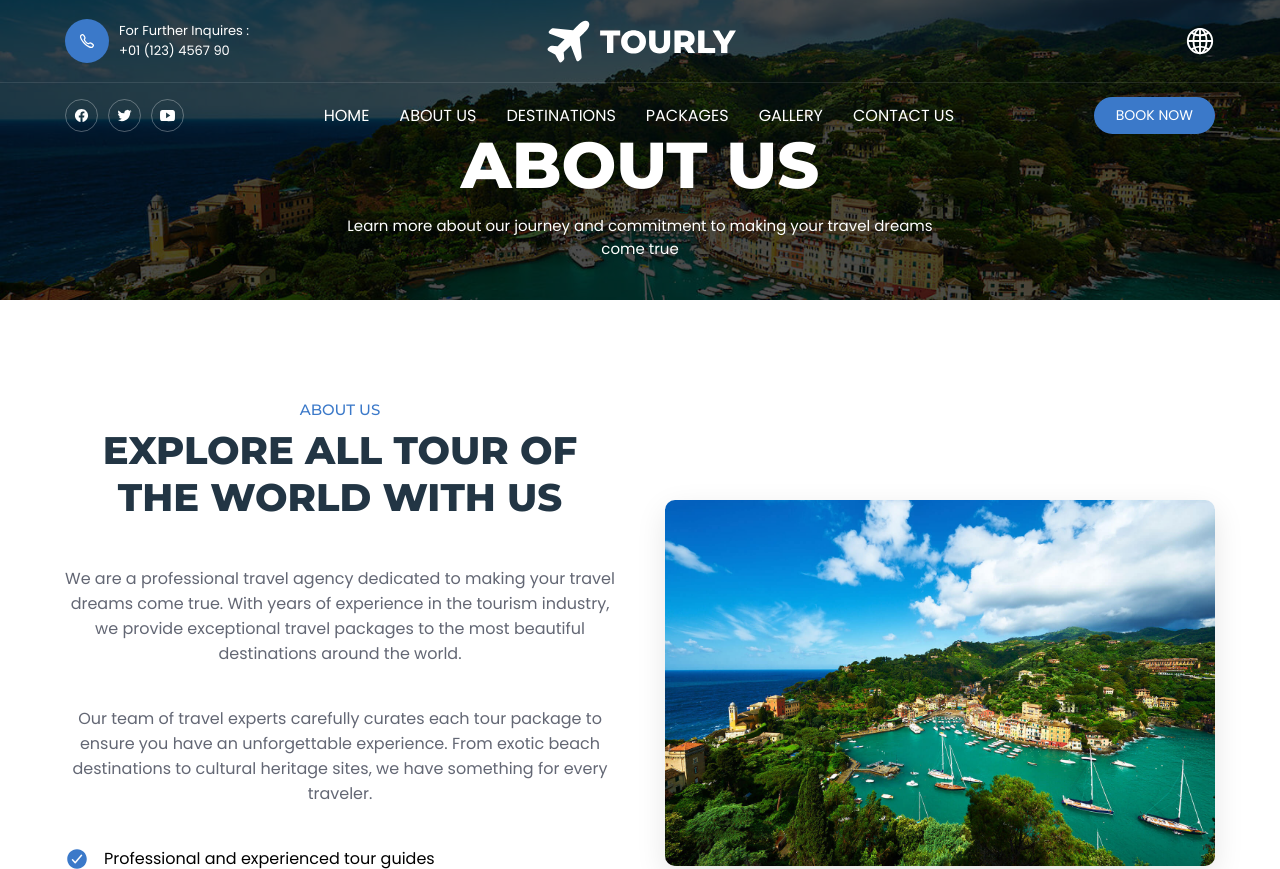
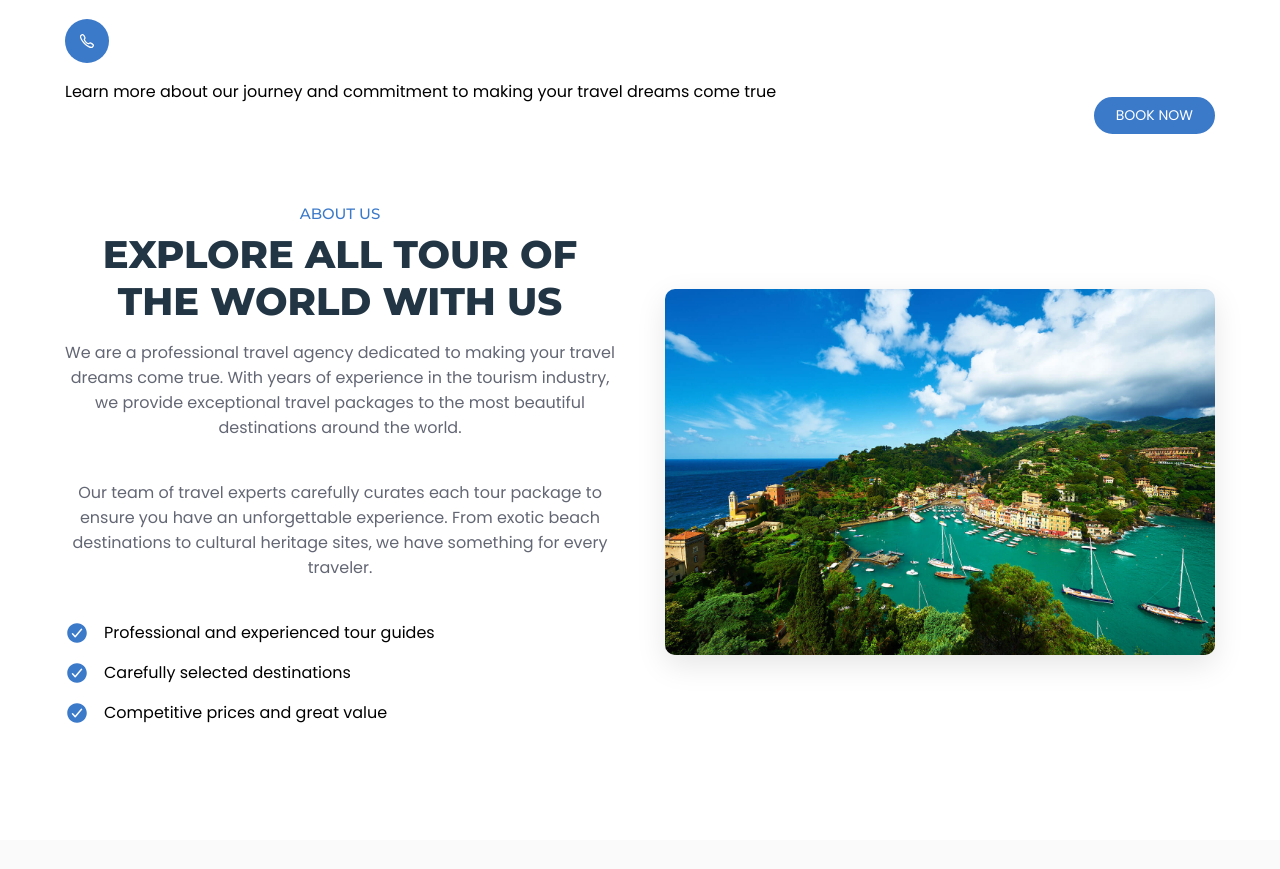
Before and after one commit to urolovforever/travel-site, a Django app: page /en/about/ in a window 1280 px wide. Shown: the top 869 px of the page. Run offline with Django 4.2, Linux system fonts and the light colour scheme.

Commit message:
fixed css file

```diff
--- a/static/css/style.css
+++ b/static/css/style.css
@@ -407,37 +407,6 @@
 
 
 
-/*-----------------------------------*\
- * #PAGE HERO
-\*-----------------------------------*/
-
-.page-hero {
-  background-image: url("../images/hero-banner.jpg");
-  background-repeat: no-repeat;
-  background-size: cover;
-  background-position: center;
-  background-color: hsla(0, 0%, 0%, 0.7);
-  background-blend-mode: overlay;
-  display: grid;
-  place-items: center;
-  min-height: 300px;
-  text-align: center;
-  padding-top: 125px;
-  padding-bottom: 40px;
-}
-
-.page-hero-title {
-  color: var(--white);
-  margin-bottom: 10px;
-}
-
-.page-hero-text {
-  color: var(--white);
-  font-size: var(--fs-5);
-  max-width: 600px;
-  margin-inline: auto;
-}
-
 
 /*-----------------------------------*\
  * #TOUR SEARCH
@@ -1405,131 +1296,3 @@
   .container { max-width: 1180px; }
 
 }
-/* Additional styles for Django Tour & Travel site */
-
-/* Language Switcher Styles */
-.language-switcher {
-  display: flex;
-  gap: 5px;
-  align-items: center;
-}
-
-.language-switcher form {
-  margin: 0;
-}
-
-.language-switcher .btn {
-  min-width: 45px;
-  font-weight: 600;
-}
-
-/* Card Styles for Listings */
-.destination-card,
-.package-card {
-  transition: transform 0.3s ease, box-shadow 0.3s ease;
-}
-
-.destination-card:hover,
-.package-card:hover {
-  transform: translateY(-5px);
-  box-shadow: 0 8px 16px rgba(0, 0, 0, 0.2);
-}
-
-/* Gallery Grid */
-.gallery-grid {
-  display: grid;
-  grid-template-columns: repeat(auto-fill, minmax(300px, 1fr));
-  gap: 20px;
-  margin-top: 30px;
-}
-
-.gallery-item img {
-  width: 100%;
-  height: 300px;
-  object-fit: cover;
-  border-radius: 8px;
-  transition: transform 0.3s ease;
-}
-
-.gallery-item img:hover {
-  transform: scale(1.05);
-}
-
-/* Booking Form Styles */
-.booking-form {
-  background: #f8f9fa;
-  padding: 30px;
-  border-radius: 10px;
-  box-shadow: 0 4px 6px rgba(0, 0, 0, 0.1);
-}
-
-/* Responsive adjustments */
-@media (max-width: 768px) {
-  .language-switcher {
-    flex-direction: column;
-    gap: 5px;
-  }
-
-  .gallery-grid {
-    grid-template-columns: repeat(auto-fill, minmax(250px, 1fr));
-  }
-}
-
-/* Alert/Message Styles */
-.messages {
-  position: fixed;
-  top: 70px;
-  right: 20px;
-  z-index: 9999;
-  max-width: 400px;
-}
-
-/* Price Badge */
-.price-badge {
-  font-size: 1.5rem;
-  font-weight: bold;
-  color: #28a745;
-}
-
-/* Section Titles */
-.section-title {
-  position: relative;
-  padding-bottom: 15px;
-  margin-bottom: 30px;
-}
-
-.section-title::after {
-  content: '';
-  position: absolute;
-  bottom: 0;
-  left: 0;
-  width: 60px;
-  height: 3px;
-  background: #007bff;
-}
-
-/* Remove ::after from homepage section titles */
-.section-title::after {
-  display: none !important;
-}
-
-/* Custom button centering */
-.btn-center {
-  text-align: center;
-  margin-top: 50px;
-}
-
-.btn-center .btn {
-  font-size: 14px;
-  padding: 10px 30px;
-}
-
-/* Language selector section styles */
-.language-selector-buttons .btn {
-  transition: transform 0.3s ease, box-shadow 0.3s ease;
-}
-
-.language-selector-buttons .btn:hover {
-  transform: translateY(-2px);
-  box-shadow: 0 4px 12px rgba(0,0,0,0.2);
-}
```
Also changed, not shown: other parts of static/css/style.css (+0 -78 lines), bookings/migrations/0001_initial.py (deleted), destinations/migrations/0001_initial.py (deleted), destinations/migrations/0002_destination_country_destination_country_en_and_more.py (deleted), destinations/migrations/0003_destination_name_destination_name_en_and_more.py (deleted), gallery/migrations/0001_initial.py (deleted), gallery/migrations/0002_alter_galleryimage_options_and_more.py (deleted), packages/migrations/0001_initial.py (deleted), sponsors/migrations/0001_initial.py (deleted).
